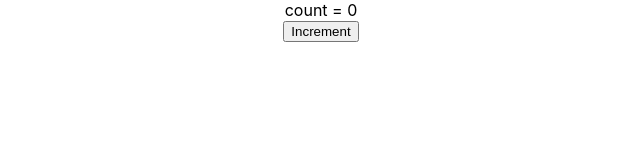
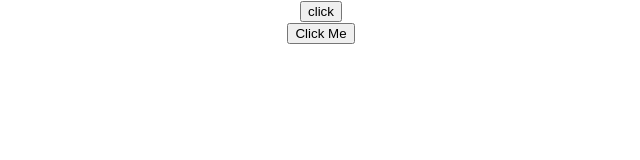
Before and after one commit to jrajpal5-singularity/react-hello-world, a React (Create React App) app: page / in a window 1280 px wide. Shown: the top 160 px of the page, without its empty margins (319-959 px from the left). Built offline with nearby package versions, Linux system fonts and the light colour scheme.

Commit message:
event handling2

```diff
--- a/src/App.js
+++ b/src/App.js
@@ -6,6 +6,8 @@
 import { Component } from 'react';
 import Message from './components/Message';
 import Counter from './components/Counter';
+import FunctionClick from './components/FunctionClick';
+import ClassClick from './components/ClassClick';
 
 // import {Greet} from './components/Greet';
 // function App() {
@@ -36,8 +38,8 @@
   render(){
   return (
     <div className="App">
-
-      <Counter/>
+      <FunctionClick/>
+      <ClassClick/>
 
     </div>
   );
--- /dev/null
+++ b/src/components/ClassClick.js
@@ -0,0 +1,19 @@
+import React, { Component } from 'react'
+
+class ClassClick extends Component {
+    clickHandler() {
+        console.log("clicked the button")
+    }
+
+    render() {
+    return (
+      <div>
+        <button onClick={this.clickHandler}>
+            Click Me
+        </button>
+      </div>
+    )
+  }
+}
+
+export default ClassClick
--- /dev/null
+++ b/src/components/FunctionClick.js
@@ -0,0 +1,15 @@
+import React from 'react'
+
+function FunctionClick() {
+    function clickHandler(){
+        console.log("button clicked")
+    }
+
+    return (
+    <div>
+        <button onClick={clickHandler}>click</button>
+    </div>
+  )
+}
+
+export default FunctionClick
```
